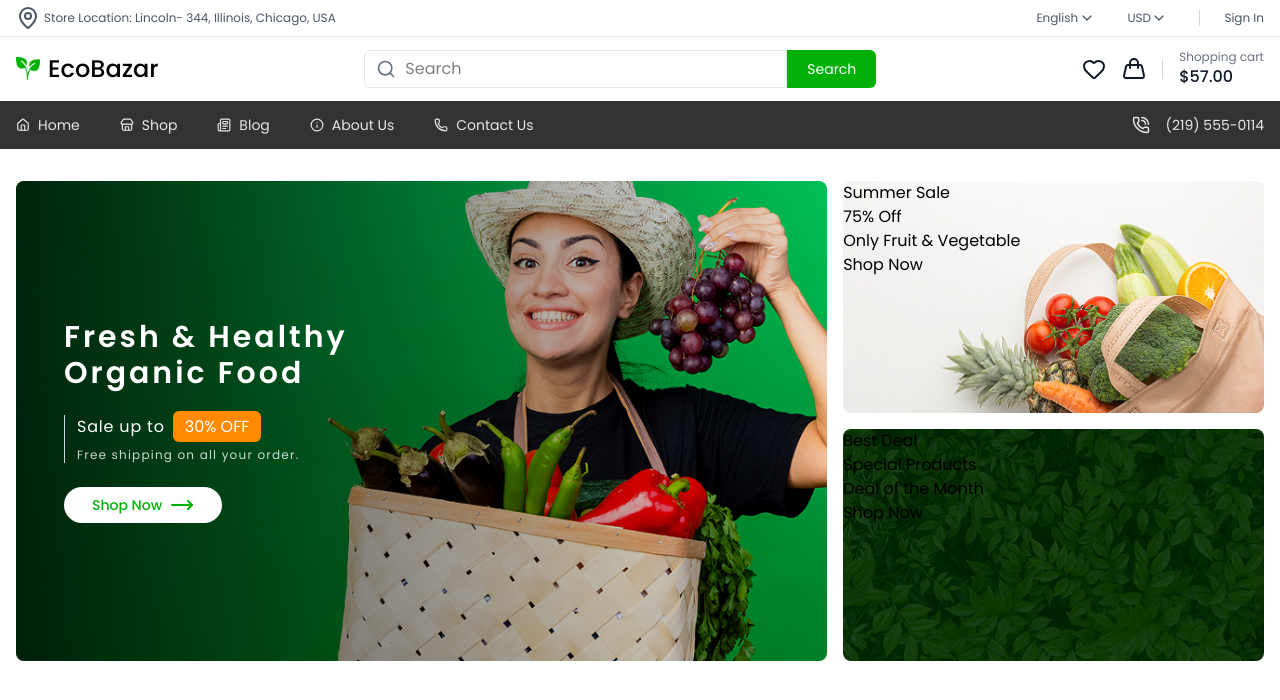
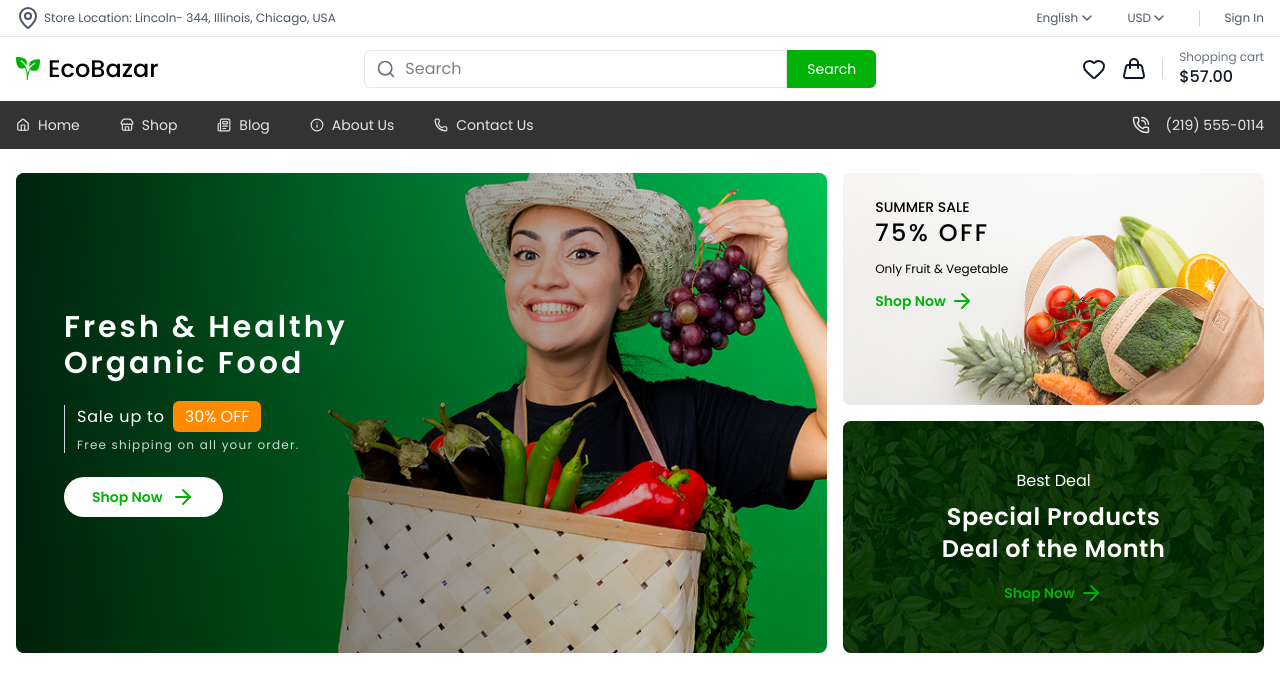
Before and after one commit to TahmidShawn/EcoBazar, a React (Vite) app in the folder client/: page / in a window 1280 px wide. Shown: the top 700 px of the page. Built offline with nearby package versions, Linux system fonts and the light colour scheme.

Commit message:
feat: completed banner section

```diff
--- a/client/src/components/ui/PrimaryButton.jsx
+++ b/client/src/components/ui/PrimaryButton.jsx
@@ -1,10 +1,10 @@
-import { MoveRight } from "lucide-react";
+import { ArrowRight } from "lucide-react";
 
 const PrimaryButton = () => {
     return (
-        <button className="flex justify-center items-center gap-2 bg-white text-primary px-7 py-1.5 font-medium text-sm rounded-3xl">
+        <button className="flex justify-center items-center gap-2 bg-white text-primary px-7 py-2 font-semibold text-sm rounded-3xl">
             <span>Shop Now</span>
-            <MoveRight />
+            <ArrowRight />
         </button>
     );
 };
--- /dev/null
+++ b/client/src/components/ui/SecondaryButton.jsx
@@ -0,0 +1,12 @@
+import { ArrowRight } from "lucide-react";
+
+const SecondaryButton = ({ text }) => {
+    return (
+        <button className="flex items-center gap-1 text-sm  font-semibold text-primary">
+            <span>{text}</span>
+            <ArrowRight />
+        </button>
+    );
+};
+
+export default SecondaryButton;
--- a/client/src/pages/home/components/banner/Banner.jsx
+++ b/client/src/pages/home/components/banner/Banner.jsx
@@ -1,85 +1,23 @@
 import bannerImg from "../../../../assets/banner_big.png";
-import bannerTop from "../../../../assets/banner_top_right.png";
-import bannerBottom from "../../../../assets/banner_bottom_right.png";
-import PrimaryButton from "../../../../components/ui/PrimaryButton";
+import bannerTopImg from "../../../../assets/banner_top_right.png";
+import bannerBottomImg from "../../../../assets/banner_bottom_right.png";
+
+import HeroBanner from "./HeroBanner";
+import SummerSaleBanner from "./SummerSaleBanner";
+import DealBanner from "./DealBanner";
 
 const Banner = () => {
     return (
-        <div className="wrapper flex flex-col gap-4 md:h-120 md:flex-row mt-8">
+        <div className="wrapper flex flex-col gap-4 md:h-120 md:flex-row mt-2 md:mt-6">
             {/* Left Banner */}
-            <div className="relative h-80 overflow-hidden rounded-lg md:h-full md:w-[65%]">
-                {/* banner img  */}
-                <img
-                    src={bannerImg}
-                    alt=""
-                    className="h-full w-full object-cover"
-                />
-                {/* overlay  */}
-                <div className="absolute  inset-0 bg-linear-to-r from-black/80 via-black/40 to-transparent"></div>
-                {/* info  */}
-                <div className="absolute top-1/2 -translate-y-1/2 left-12 z-10 text-white">
-                    <h1 className="text-3xl font-semibold tracking-widest">
-                        Fresh & Healthy <br /> Organic Food
-                    </h1>
+            <HeroBanner bannerImg={bannerImg} />
 
-                    <div className="border-l border-gray-300 pl-3 my-6">
-                        <p>
-                            <span className="tracking-wider">Sale up to</span>
-                            <span className="bg-[#ff8a00] px-3 py-1 rounded-md ml-2">
-                                30% OFF
-                            </span>
-                        </p>
-
-                        <p className="text-xs opacity-80 mt-2 tracking-widest">
-                            Free shipping on all your order.
-                        </p>
-                    </div>
-
-                    <PrimaryButton />
-                </div>
-            </div>
-
-            {/* Right Top Banner */}
             <div className="flex gap-4 md:h-full md:flex-1 md:flex-col">
-                <div className="relative h-40 flex-1 overflow-hidden rounded-lg md:h-auto">
-                    {/* banner top right img */}
-                    <img
-                        src={bannerTop}
-                        alt=""
-                        className="h-full w-full object-cover"
-                    />
-                    {/* info  */}
-                    <div className="absolute top-0 left-0">
-                        <p>Summer Sale</p>
-
-                        <h2>75% Off</h2>
-
-                        <p>Only Fruit & Vegetable</p>
-
-                        <button>Shop Now</button>
-                    </div>
-                </div>
+                {/* Right Top Banner */}
+                <SummerSaleBanner bannerTopImg={bannerTopImg} />
 
                 {/* Right Bottom Banner */}
-                <div className="relative h-40 flex-1 overflow-hidden rounded-lg md:h-auto">
-                    {/* banner bottom right img */}
-                    <img
-                        src={bannerBottom}
-                        alt=""
-                        className="h-full w-full object-cover"
-                    />
-                    {/* info  */}
-                    <div className="absolute top-0 left-0">
-                        <p>Best Deal</p>
-
-                        <h2>
-                            Special Products <br />
-                            Deal of the Month
-                        </h2>
-
-                        <button>Shop Now</button>
-                    </div>
-                </div>
+                <DealBanner bannerBottomImg={bannerBottomImg} />
             </div>
         </div>
     );
--- /dev/null
+++ b/client/src/pages/home/components/banner/DealBanner.jsx
@@ -0,0 +1,28 @@
+import SecondaryButton from "../../../../components/ui/SecondaryButton";
+
+const DealBanner = ({ bannerBottomImg }) => {
+    return (
+        <div className="relative h-40 flex-1 overflow-hidden rounded-lg md:h-auto">
+            <img
+                src={bannerBottomImg}
+                alt=""
+                className="h-full w-full object-cover"
+            />
+
+            <div className="flex flex-col items-center absolute top-1/2 left-1/2 whitespace-nowrap -translate-x-1/2 -translate-y-1/2 text-center text-white ">
+                <p>Best Deal</p>
+
+                <h2 className="text-xl md:text-2xl font-semibold tracking-wide mt-2">
+                    Special Products <br />
+                    Deal of the Month
+                </h2>
+
+                <div className="mt-4">
+                    <SecondaryButton text={"Shop Now"} />
+                </div>
+            </div>
+        </div>
+    );
+};
+
+export default DealBanner;
--- /dev/null
+++ b/client/src/pages/home/components/banner/HeroBanner.jsx
@@ -0,0 +1,38 @@
+import PrimaryButton from "../../../../components/ui/PrimaryButton";
+
+const HeroBanner = ({ bannerImg }) => {
+    return (
+        <div className="relative h-80 overflow-hidden rounded-lg md:h-full md:w-[65%]">
+            <img
+                src={bannerImg}
+                alt=""
+                className="h-full w-full object-cover"
+            />
+            {/* overlay  */}
+            <div className="absolute  inset-0 bg-linear-to-r from-black/80 via-black/40 to-transparent"></div>
+
+            <div className="absolute top-1/2 -translate-y-1/2 left-12 z-10 text-white">
+                <h1 className="text-2xl md:text-3xl font-semibold tracking-widest">
+                    Fresh & Healthy <br /> Organic Food
+                </h1>
+
+                <div className="border-l border-gray-300 pl-3 my-6">
+                    <p>
+                        <span className="tracking-wider">Sale up to</span>
+                        <span className="bg-[#ff8a00] px-3 py-1 rounded-md ml-2">
+                            30% OFF
+                        </span>
+                    </p>
+
+                    <p className="text-xs opacity-80 mt-2 tracking-widest">
+                        Free shipping on all your order.
+                    </p>
+                </div>
+
+                <PrimaryButton />
+            </div>
+        </div>
+    );
+};
+
+export default HeroBanner;
--- /dev/null
+++ b/client/src/pages/home/components/banner/SummerSaleBanner.jsx
@@ -0,0 +1,27 @@
+import SecondaryButton from "../../../../components/ui/SecondaryButton";
+
+const SummerSaleBanner = ({ bannerTopImg }) => {
+    return (
+        <div className="relative h-40 flex-1 overflow-hidden rounded-lg md:h-auto">
+            <img
+                src={bannerTopImg}
+                alt=""
+                className="h-full w-full object-cover"
+            />
+
+            <div className="absolute top-6 left-8">
+                <p className="uppercase text-sm font-medium">Summer Sale</p>
+
+                <h2 className="text-2xl font-medium tracking-widest">
+                    75% OFF
+                </h2>
+
+                <p className="text-xs my-3">Only Fruit & Vegetable</p>
+
+                <SecondaryButton text={"Shop Now"} />
+            </div>
+        </div>
+    );
+};
+
+export default SummerSaleBanner;
```
